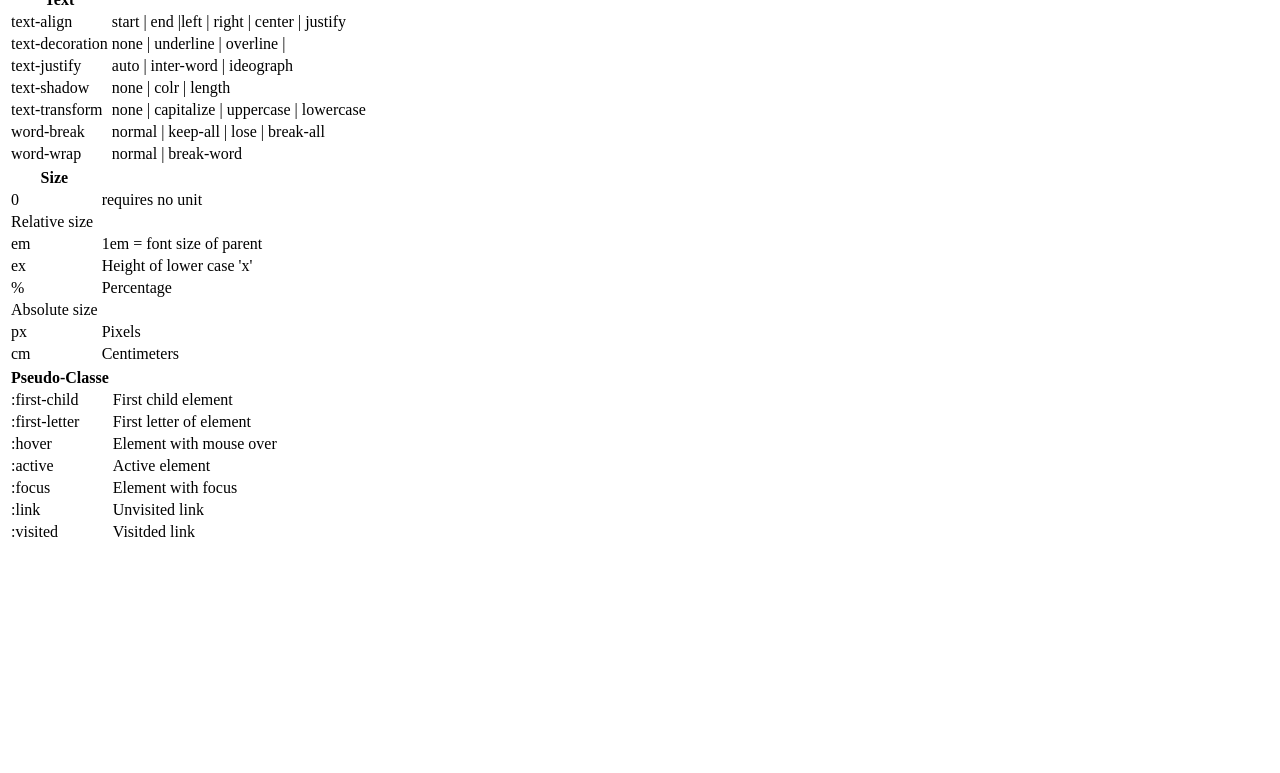
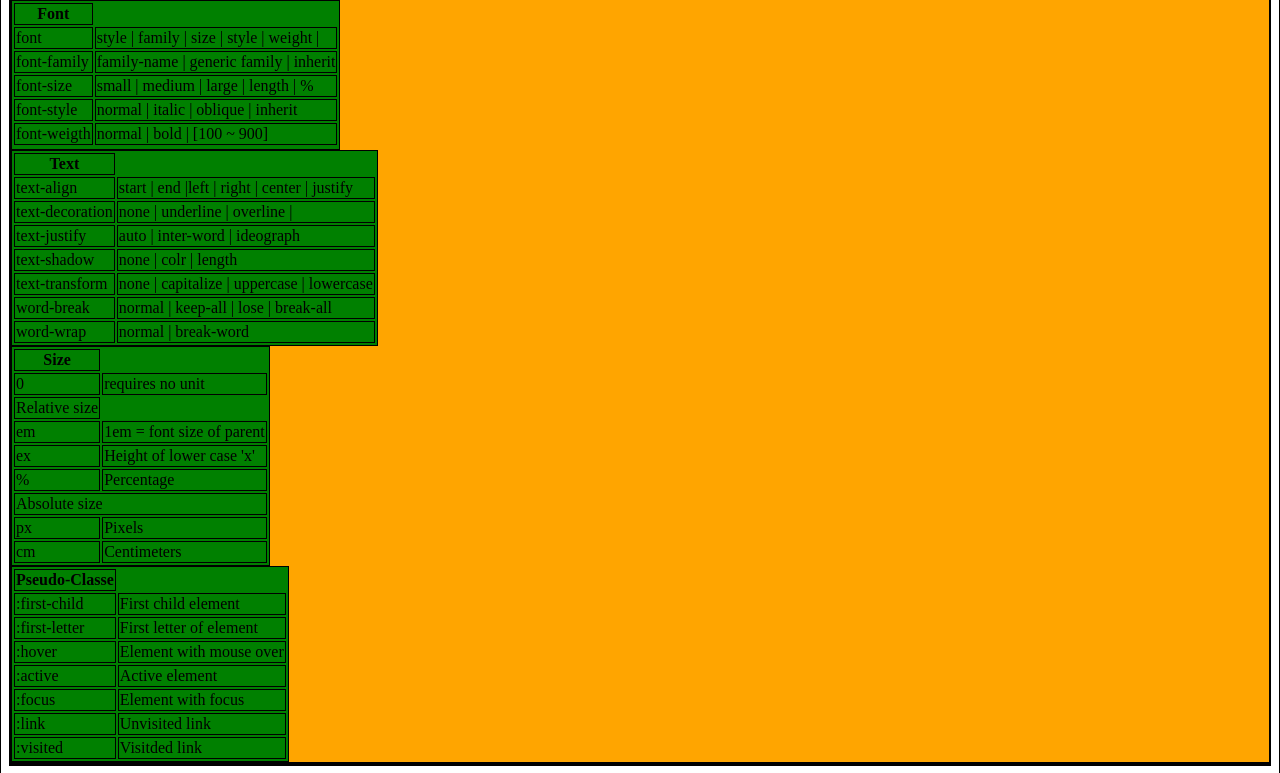
Before and after one commit to matthieudht/cheatsheetcss, a plain HTML site: page index.html in a window 1280 px wide. Shown: the part 1154-1927 px from the top of the page. Before the commit the page ends 1706 px from the top, so only its background shows below. Drawn offline with Linux system fonts and the light colour scheme.

Commit message:
style.css: debut d' implementation

```diff
--- a/index.html
+++ b/index.html
@@ -608,7 +608,7 @@
 					</tr>
 
 					<tr>
-						<td>
+						<td class="rowspan">
 							Relative size
 						</td>
 					</tr>
@@ -641,7 +641,7 @@
 					</tr>
 
 					<tr>
-						<td>
+						<td colspan="2">
 							Absolute size
 						</td>
 					</tr>
@@ -744,3 +744,11 @@
 					</tr>
 				</tbody>
 			</table>
+
+		</section>
+
+
+
+		<footer>
+
+		</footer>
--- a/style.css
+++ b/style.css
@@ -0,0 +1,28 @@
+* {
+  border: 1px solid black;
+}
+
+/***************************************
+*********************************
+******** for mobile **************
+***************************************
+*************************************/
+
+
+header {
+  background-color: blue;
+  font-size: 1.2em;
+
+}
+
+nav {
+  background-color: red;
+}
+
+section {
+  background-color: orange;
+}
+
+table {
+  background-color: green;
+}
```
